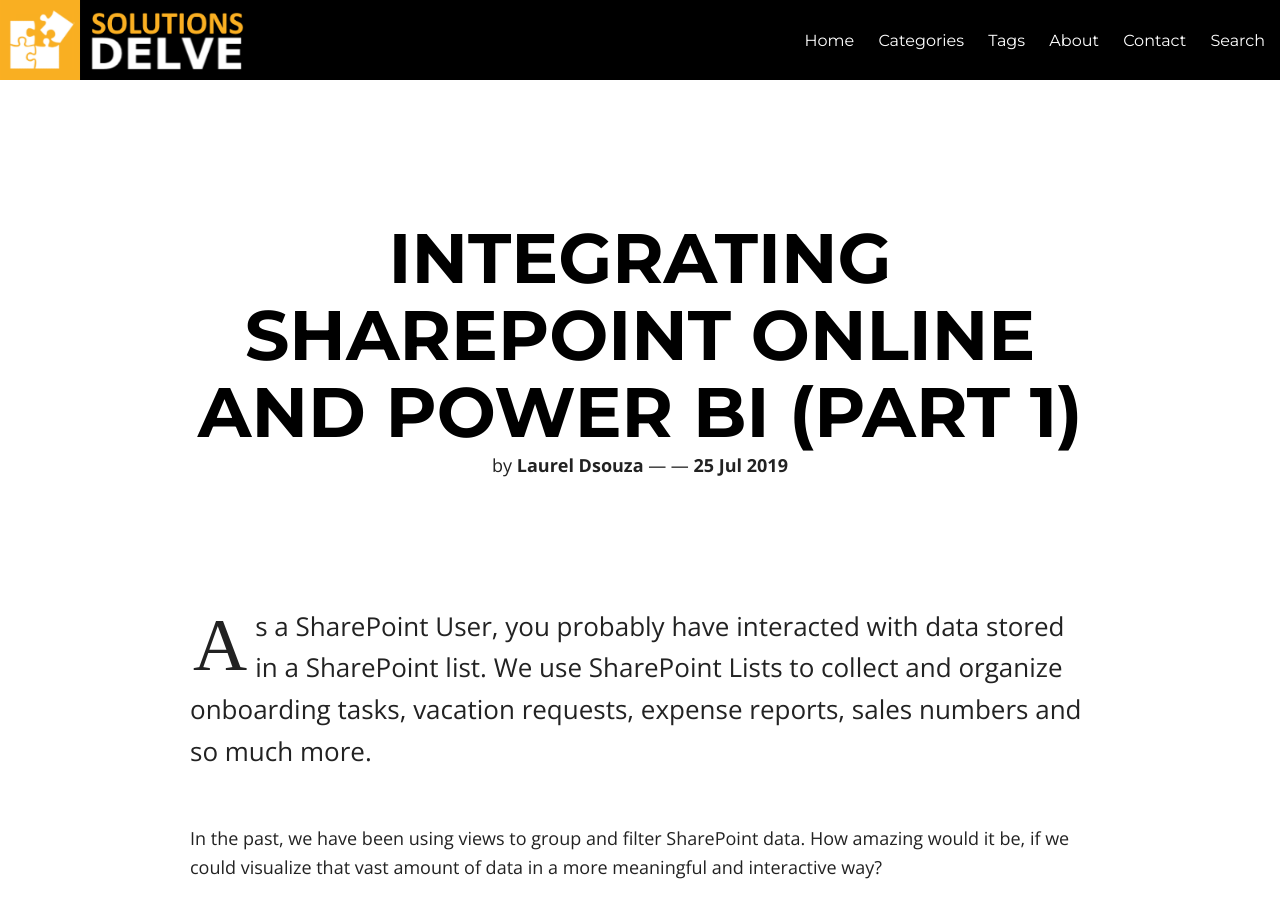
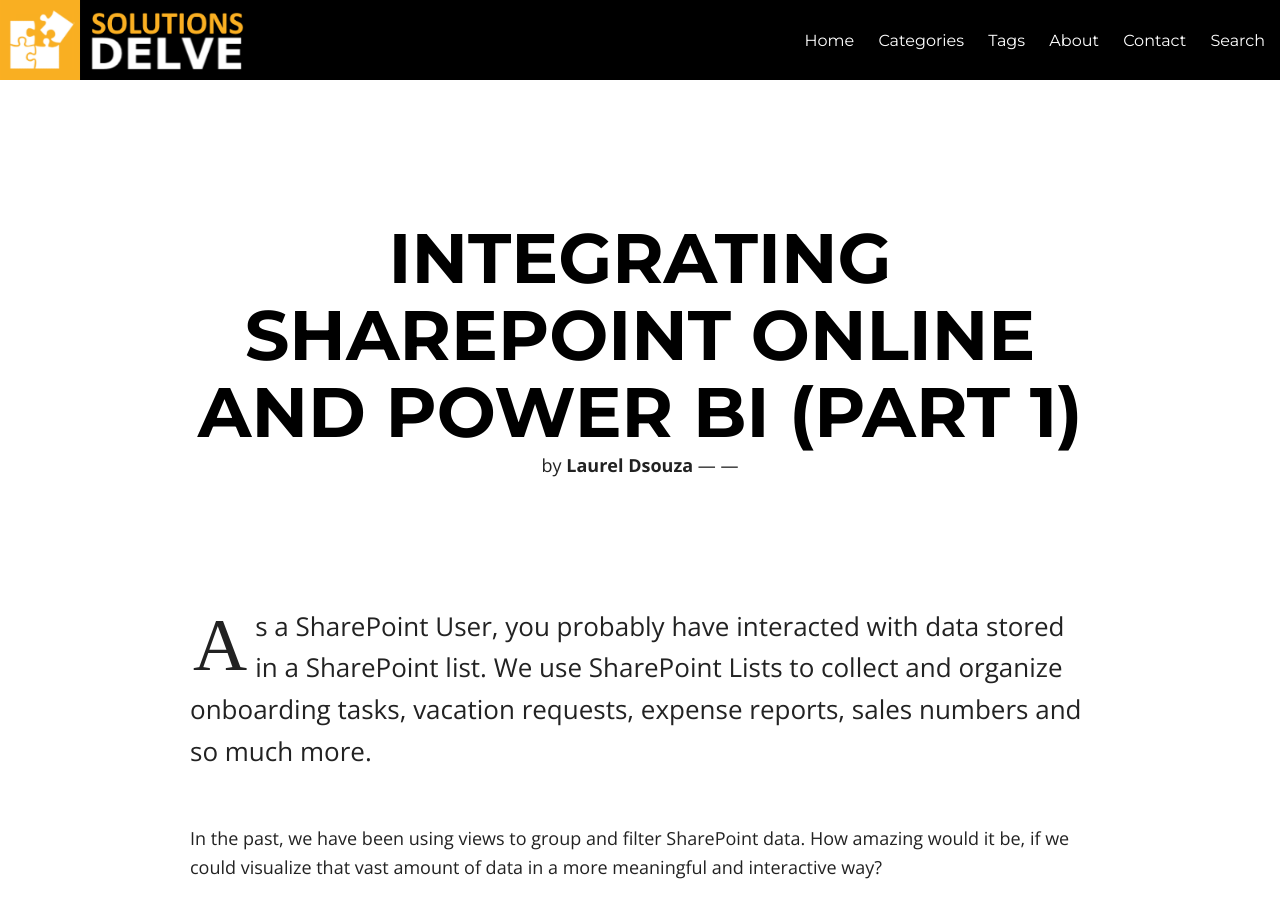
Before and after one commit to ldsouza/ldsouza.github.io, a Jekyll site: the page built from _posts/2019-07-25-integrating-sharepoint-online-and-power-bi-part-1.md, in a window 1280 px wide and 900 px high. Built offline with Jekyll 4.4.1, drawn with Linux system fonts in a browser that asks for light colours; nearby versions of some CDN libraries; library files that are not in the unit come from our copies.

Commit message:
Update post.html

```diff
--- a/_layouts/post.html
+++ b/_layouts/post.html
@@ -57,7 +57,10 @@
                     <div class="small-12 columns">
                         <div class="notepad-post-meta-simple">
                             <h1>{{ page.title }}</h1>
-                            <p>by <strong>{{ site.owner.name }}</strong> &#8212; {% assign tagsize = page.tags.size %}{% if tagsize != 0 %}on {% for tag in page.tags %}<a href="{{ site.url }}/tags/index.html#{{ tag | cgi_encode }}" data-toggle="tooltip" title="Posts tagged with {{ tag }}" rel="tag">{{ tag }}</a>{% unless forloop.last %}&nbsp;&comma;&nbsp;{% endunless %}{% endfor %}{% endif %} &#8212;<strong>&nbsp;<time datetime="{{ page.date | date_to_xmlschema }}">{{ page.date | date: "%d %b %Y" }}</time></strong></p>
+                            <p>by <strong>{{ site.owner.name }}</strong> &#8212; {% assign tagsize = page.tags.size %}{% if tagsize != 0 %}on {% for tag in page.tags %}<a href="{{ site.url }}/tags/index.html#{{ tag | cgi_encode }}" data-toggle="tooltip" title="Posts tagged with {{ tag }}" rel="tag">{{ tag }}</a>{% unless forloop.last %}&nbsp;&comma;&nbsp;{% endunless %}{% endfor %}{% endif %} &#8212;
+
+                                     <!---<strong>&nbsp;<time datetime="{{ page.date | date_to_xmlschema }}">{{ page.date | date: "%d %b %Y" }}</time></strong>--->
+                                </p>
                         </div>
                     </div>
                 </div>
```
